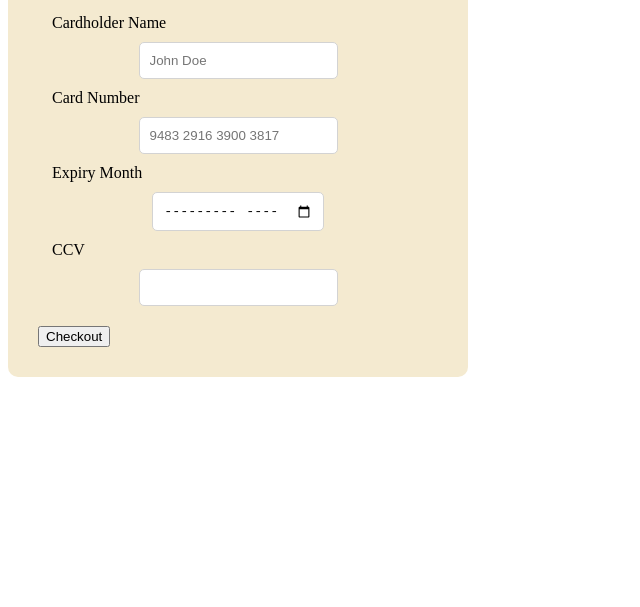
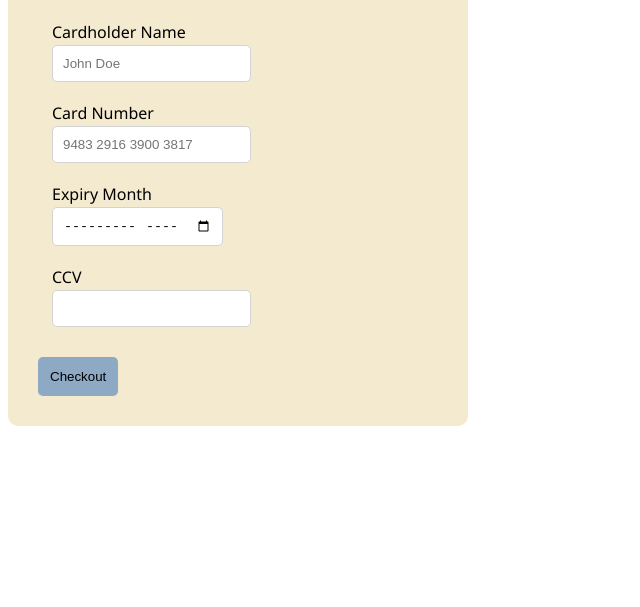
Before and after one commit to evan-kapantais/daily-ui-checkout, a plain HTML site: page index.html in a window 1280 px wide. Shown: the part 193-800 px from the top of the page, without its empty margins (0-640 px from the left). Drawn offline with Linux system fonts and the light colour scheme.

Commit message:
reset positioning, styled button

```diff
--- a/style.css
+++ b/style.css
@@ -14,6 +14,7 @@
   padding: 30px;
   border-radius: 10px;
   background: var(--beige);
+  font-family: 'Segoe UI', Tahoma, Geneva, Verdana, sans-serif;
 }
 
 fieldset {
@@ -43,11 +44,22 @@ fieldset {
   display: block;
 }
 
+.f-data label {
+  margin-bottom: 2px;
+}
+
 .f-data input{
-  margin: 10px auto;
+  margin-bottom: 20px;
   padding: 10px;
   border-radius: 5px;
   border: 1px solid lightgrey;
+}
+
+input[type="submit"] {
+  background: var(--light-blue);
+  border: none;
+  padding: 12px;
+  border-radius: 5px;
 }
 
 input[type="number"]::-webkit-outer-spin-button,
```
